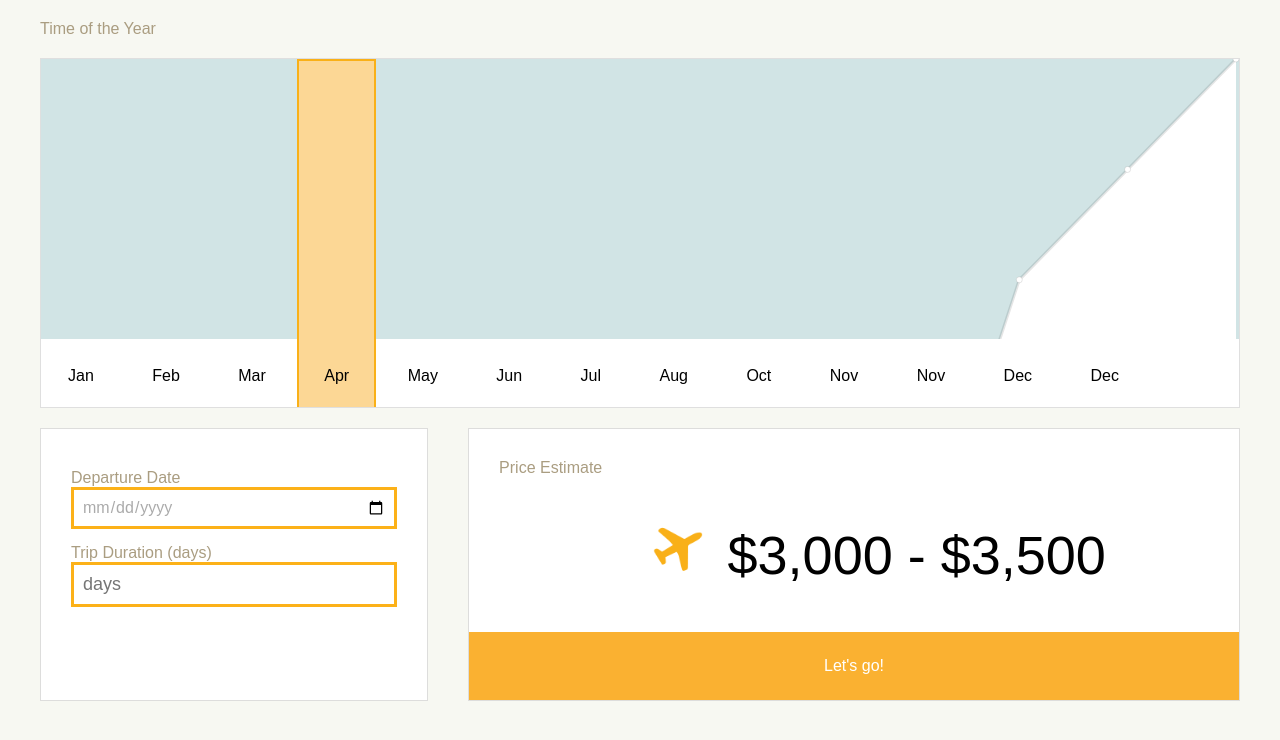
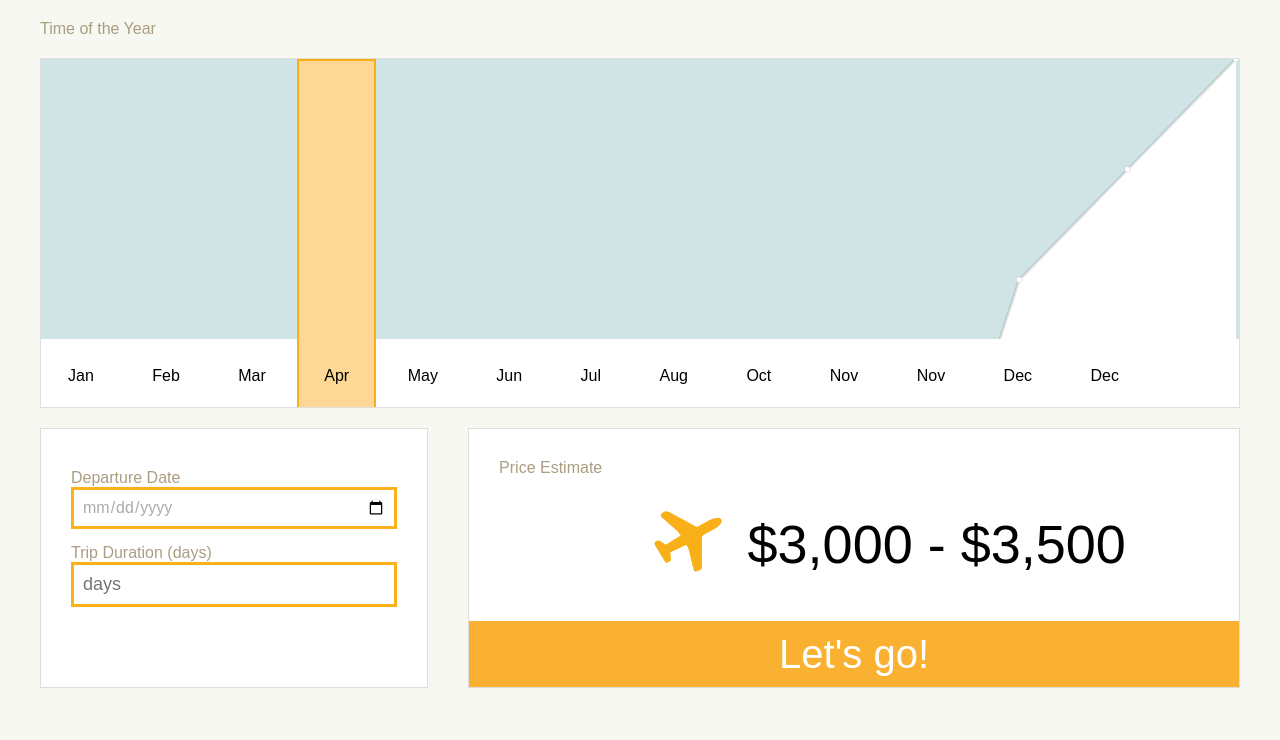
Before and after one commit to decode-wealthsimple/client, a website: page fed/pref.html in a window 1280 px wide. Shown: the top 740 px of the page. Drawn offline with nearby package versions, Linux system fonts and the light colour scheme; files whose address does not match are found by name.

Commit message:
styling change

```diff
--- a/fed/app.css
+++ b/fed/app.css
@@ -23,12 +23,13 @@ html {
 }
 .price-tab img {
   display: inline-block;
-  width: 50px;
-  height: 50px;
+  width: 70px;
+  height: 70px;
+  transform: translateY(13px);
 }
 .price-tab h1 {
   display: inline-block;
-  padding: 35px 20px 20px 20px;
+  padding: 0px 20px 20px 20px;
 }
 .center {
   transform: translateX(20%);
@@ -58,6 +59,7 @@ label {
 .button.primary-action {
   width: 100%;
   border-radius: 0px;
+  font-size: 40px;
 }
 .timetitle {
   color: #AA9D81;
@@ -66,3 +68,6 @@ label {
   width: 100%;
   margin-bottom: 15px;
 }
+.button > a {
+  padding: 0px;
+}
--- a/fed/pref.html
+++ b/fed/pref.html
@@ -64,7 +64,7 @@
 			<div class="col-8 price-estimate">
 				<p>Price Estimate</p>
 				<div class="price-tab center">
-					<img id="plane" class="pull-right" height="70" src="../app/images/plane-icon.png"/>
+					<img id="plane" class="pull-right" src="../app/images/plane-icon.png"/>
 					<h1>$3,000 - $3,500</h1>
 				</div>
 				<button type="button" class="button primary-action">
```
